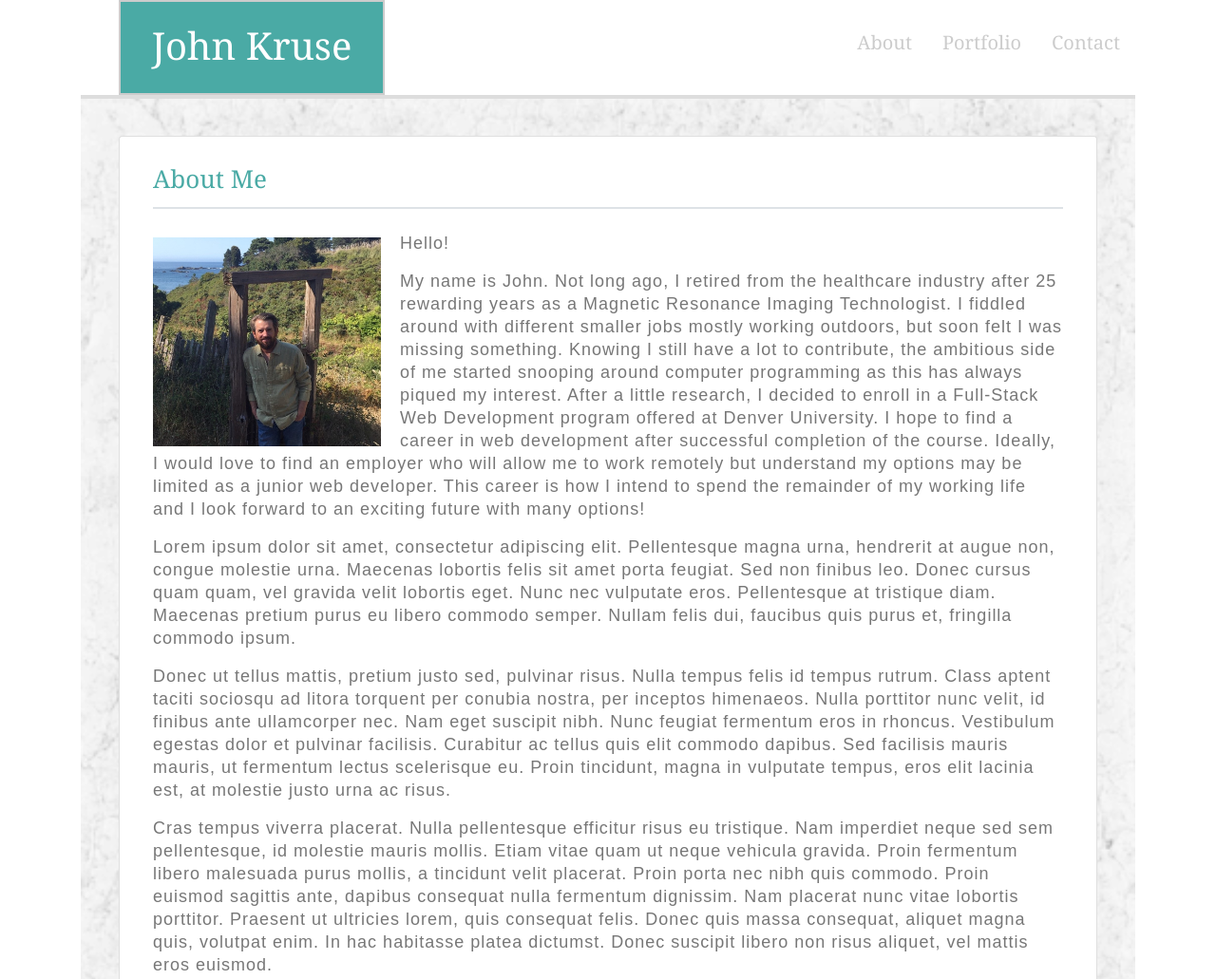
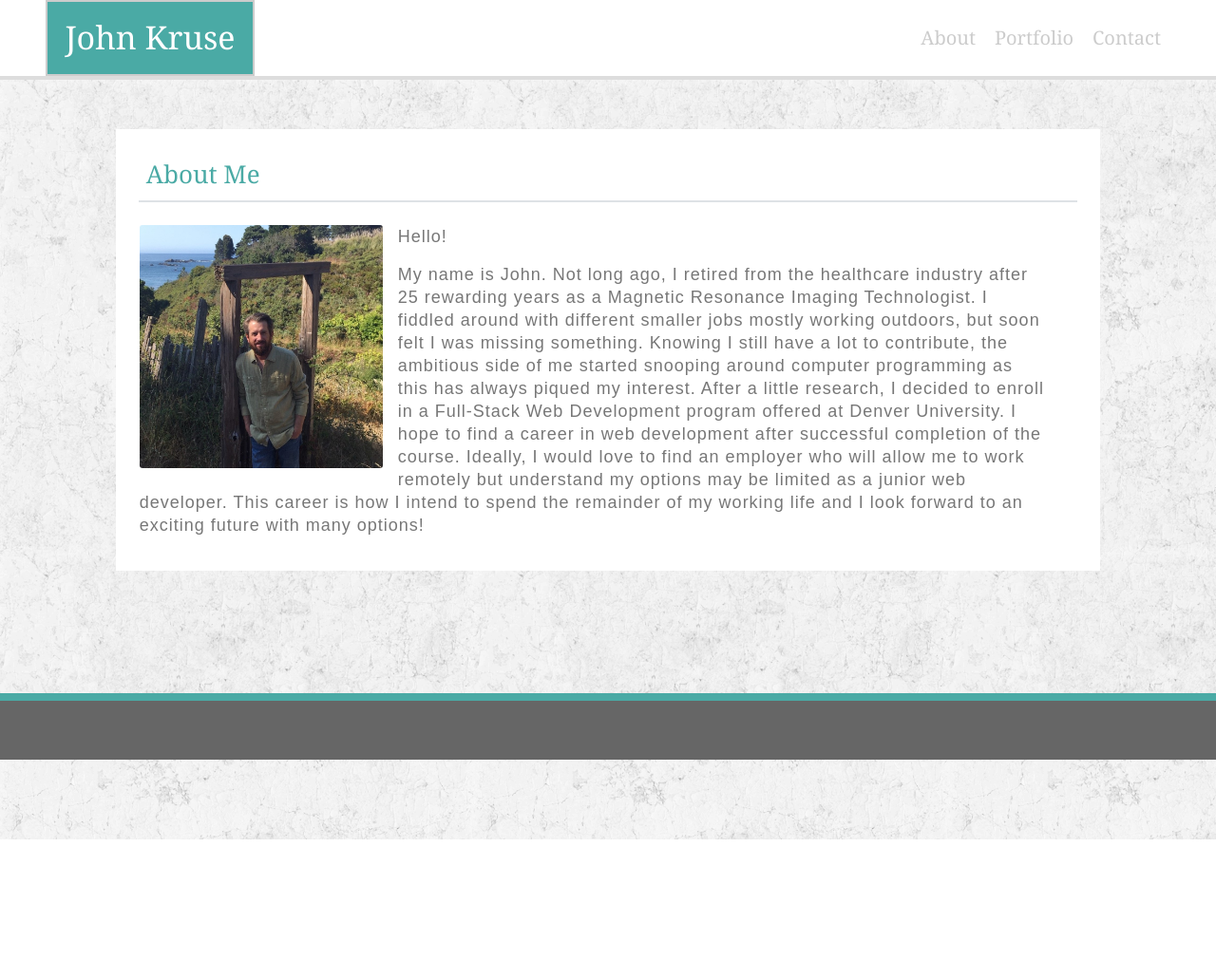
Before and after one commit to KruseJohn/Bootstrap-Portfolio, a plain HTML site: page index.html in a window 1280 px wide. Shown: the top 1031 px of the page at 95% size. After the commit the page ends 884 px from the top, so only its background shows below. Drawn offline with nearby package versions, Linux system fonts and the light colour scheme.

Commit message:
11/22/18

```diff
--- a/assets/css/BPabout.css
+++ b/assets/css/BPabout.css
@@ -1,19 +1,19 @@
+
 
 .name {
     font-family: Georgia, 'Times New Roman', Times, serif;
+    font-size: 34px;
     background-color: #4aaaa5;
     color: #ffffff;
-    width: 280px; height: 100px;
+    width: 220px; height: 80px;
     border: 2px solid #cccccc;
     text-align: center;
-    padding-top: 22px;
-    margin-left: 40px;
+    padding-top: 12px;
 }
 
 .nav-item {
     font-family: Georgia, 'Times New Roman', Times, serif;
     font-size: 20px;
-    padding-top: 22px;
 }
 
 .nav-item a:hover {
@@ -25,43 +25,30 @@
 }
 
 a {color: #cccccc;}
-a:link {text-decoration: none;}
+a:link {text-decoration: none; padding: 10px;}
 
 .background {
-    background-size: contain;
-    background-attachment: fixed;
-    border-top: 4px solid #dddddd;
-}
-
-.card {
-    margin: 15px 40px;
-    padding: 5px 15px 0px 15px;
+    width: 100%;
+    min-height: 100%;
+    position: absolute;
 }
 
 .about {
-    color: #4aaaa5;
     font-family: Georgia, 'Times New Roman', Times, serif;
     font-size: 26px;
-    border-bottom: 4px #dddddd;
-    margin-bottom: 10px;
-}
-
-.float-left {
-    padding-top: 20px;
-    width: 240px; height: 240px;
-    margin-right: 20px;
-    margin-top: 10px;
 }
 
 .bio {
     font-family: Arial, Helvetica, sans-serif;
-    color: #777777;
     font-size: 18px;
     line-height: 24px;
     letter-spacing: 1px;
 }
 
-.footer-container {
+.footer {
+    width: 100%;
     height: 70px;
     border-top: 8px solid #4aaaa5;
+    position: fixed;
+    bottom: 0;
 }
--- a/index.html
+++ b/index.html
@@ -1,26 +1,20 @@
-<!DOCtype <!DOCTYPE html>
-<html>
+<!DOCTYPE html>
+<html lang="en-us">
 <head>
-    <meta charset="utf-8" />
-    <title>Page Title</title>
+    <meta charset="utf-8">
+    <meta name="viewport" content="width=device-width, initial-scale=1">
+    <title>About Me</title>
     <link rel="stylesheet" href="https://stackpath.bootstrapcdn.com/bootstrap/4.1.3/css/bootstrap.min.css" integrity="sha384-MCw98/SFnGE8fJT3GXwEOngsV7Zt27NXFoaoApmYm81iuXoPkFOJwJ8ERdknLPMO" crossorigin="anonymous">
-    <link rel="stylesheet" type="text/css" media="screen" href="assets/css/BPabout.css" />
+    <link rel="stylesheet" type="text/css" media="screen" href="assets/css/BPabout.css">
 </head>
 
 <body>
+               <!-- nav bar-->
+    <nav class="navbar navbar-light pt-0 pr-5 pb-0 pl-5" style="background-color: #ffffff; border-bottom: 4px solid #dddddd;">
 
-    <div class="container">
+        <span class="name">John Kruse</span>
 
-        <div class="nav" style="background-color: #ffffff">   <!--row 1 nav bar-->
-
-            <div class="col-md-4" style="padding: 0;">
-                    <div class="name">
-                        <h1>John Kruse</h1>
-                    </div>
-            </div>
-
-            <div class="col-md-8" style="padding: 0;">
-                <ul class="nav justify-content-end">
+        <ul class="nav">
             <li class="nav-item">
                 <a class="nav-link" href="#">About</a>
             </li>
@@ -31,26 +25,37 @@
                 <a class="nav-link" href="Contact">Contact</a>
             </li>
         </ul>
-
-            </div>
-
-        </div>
+    </nav>
 
     <div class="background" style="background-image: url(assets/images/rockywall2.png)">
 
-            <br>
+        <div class="container-fluid">
 
-            <div class="card" style="background-color: #ffffff">   <!--about me-->
+                    <!--Row 1 about me card-->
+            <div class="row">
 
-                <div class="card-body">
-                    <div class="about"><a>About Me</a></div>
+                <div class="col-lg-1"></div>
+
+                <div class="col-lg-10 mt-5 mr-0 mb-5 ml-0">
+
+                    <div class="card-main" style="background-color: #ffffff">
+
+                        <div class="card-body m-1">
+
+                            <div class="about m-2" style="color: #4aaaa5;"><a>About Me</a></div>
 
                                 <div class="border"></div>
 
-                    <img src="assets/images/john2(2).jpg" class="float-left" alt="John Kruse" width="14rem">
-                        <br>
-                    <div class="bio">
-                        <p>Hello!</p>  <p>My name is John.  Not long ago, I retired from the healthcare industry after 25 rewarding years
+                                    <!--Row 2 img-bio card-->
+                            <div class="row">
+                                <div class="card2 mt-4 ml-3" style="border-top: 4px #dddddd;">
+                                    <div class="card-body2">
+                                        <img class="card-img mr-3 mb-2" src="assets/images/john2(2).jpg" alt="John Kruse" style="width: 16rem; float: left;">
+                                    </div>
+
+                                    <div class="bio mr-5" style="color: #777777;">
+                                        <p>Hello!</p>
+                                        <p>My name is John.  Not long ago, I retired from the healthcare industry after 25 rewarding years
                                             as a Magnetic Resonance Imaging Technologist.  I fiddled around with different smaller jobs mostly working
                                             outdoors, but soon felt I was missing something.  Knowing I still have a lot to contribute, the ambitious side of
                                             me started snooping around computer programming as this has always piqued my interest.  After a little research, I
@@ -59,35 +64,28 @@
                                             allow me to work remotely but understand my options may be limited as a junior web developer.  This career is how I
                                             intend to spend the remainder of my working life and I look forward to an exciting future with many options!
                                         </p>
-                        <p>Lorem ipsum dolor sit amet, consectetur adipiscing elit. Pellentesque magna urna, hendrerit at augue non, congue molestie urna. Maecenas lobortis felis sit amet porta feugiat. Sed non finibus leo. Donec cursus quam quam, vel gravida velit lobortis eget. Nunc nec vulputate eros. Pellentesque at tristique diam. Maecenas pretium purus eu libero commodo semper. Nullam felis dui, faucibus quis purus et, fringilla commodo ipsum.</p>
-
-                        <p>Donec ut tellus mattis, pretium justo sed, pulvinar risus. Nulla tempus felis id tempus rutrum. Class aptent taciti sociosqu ad litora torquent per conubia nostra, per inceptos himenaeos. Nulla porttitor nunc velit, id finibus ante ullamcorper nec. Nam eget suscipit nibh. Nunc feugiat fermentum eros in rhoncus. Vestibulum egestas dolor et pulvinar facilisis. Curabitur ac tellus quis elit commodo dapibus. Sed facilisis mauris mauris, ut fermentum lectus scelerisque eu. Proin tincidunt, magna in vulputate tempus, eros elit lacinia est, at molestie justo urna ac risus.</p>
-
-                        <p>Cras tempus viverra placerat. Nulla pellentesque efficitur risus eu tristique. Nam imperdiet neque sed sem pellentesque, id molestie mauris mollis. Etiam vitae quam ut neque vehicula gravida. Proin fermentum libero malesuada purus mollis, a tincidunt velit placerat. Proin porta nec nibh quis commodo. Proin euismod sagittis ante, dapibus consequat nulla fermentum dignissim. Nam placerat nunc vitae lobortis porttitor. Praesent ut ultricies lorem, quis consequat felis. Donec quis massa consequat, aliquet magna quis, volutpat enim. In hac habitasse platea dictumst. Donec suscipit libero non risus aliquet, vel mattis eros euismod.</p>
-
-                        <p>Fusce imperdiet semper risus, non mollis augue vulputate quis. Nunc quis urna a augue congue imperdiet. In accumsan tempor velit, nec elementum nisl rutrum a. Fusce sodales, sem id rutrum sollicitudin, nisi purus tempor felis, vel semper ante nulla a ligula. Aliquam erat volutpat. Nullam tincidunt mi et nunc porta posuere. Fusce egestas est urna, non aliquam tortor luctus id.</p>
-
-                        <p>In efficitur pellentesque lobortis. Sed ac lorem at felis iaculis facilisis. Nam maximus nisl ut sollicitudin accumsan. Phasellus venenatis, eros in dictum porta, urna elit dictum nisi, vitae convallis diam est tincidunt sem. Donec sed odio et mauris ultrices varius. Praesent tincidunt enim at augue mollis, nec imperdiet sem cursus. Duis hendrerit, lectus sit amet tempus imperdiet, nisi massa volutpat nulla, gravida lacinia tellus diam eget tellus. Sed eget orci in velit tempus hendrerit id sed neque. Etiam congue quis tellus id rutrum. Donec pretium aliquam lorem sed imperdiet. Proin eu placerat purus, vestibulum placerat turpis. Quisque venenatis tincidunt mattis.</p>
                                     </div>
-
                                 </div>
-
                             </div>
-
+                        </div>
+                    </div>
+                </div>
+                <div class="col-lg-1"></div>
+            </div>
+        </div>
         <br>
-
+        <br>
+        <br>
     </div>
                     <!--footer-->
 
-            <footer class="footer">
-
-                <div class="col-md-12" style="padding: 0;">
-                    <div class="footer-container" style="background-color: #666666"></div>
+        <footer class="footer" style="background-color: #666666">
+            <div class="container">
+                <span class="text-muted"></span>
             </div>
-
         </footer>
 
-    </div>
+
 
 </body>
 </html>
```
Lines whose indentation alone changed are shown as unchanged.
